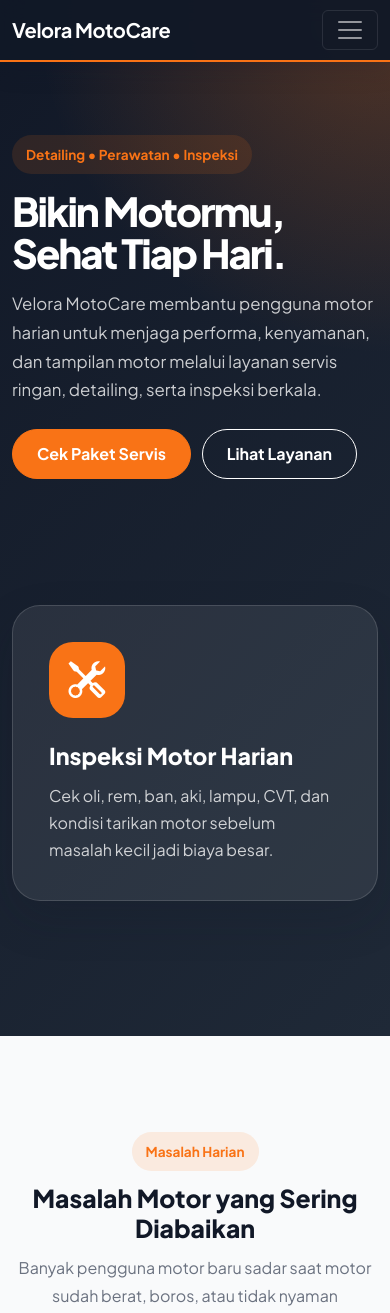
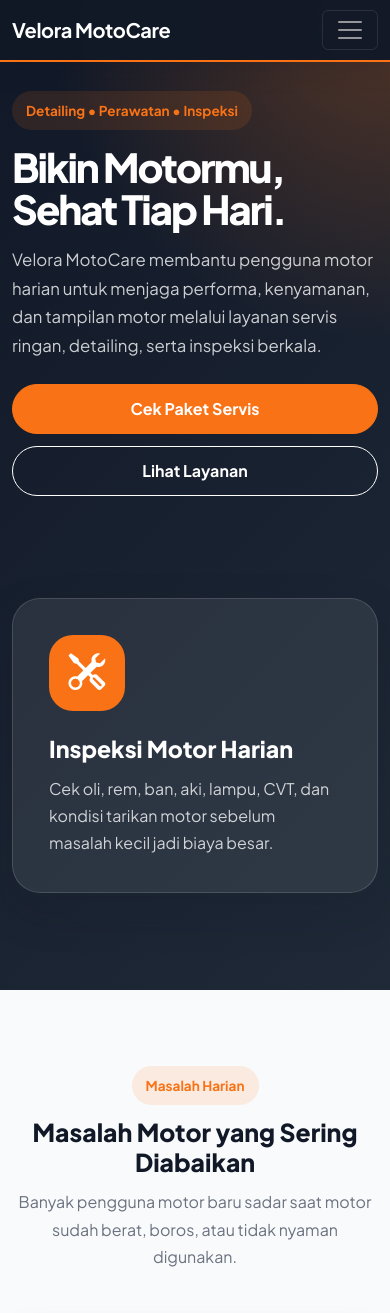
Before and after one commit to RusdiEneri/UTSWeb_IF4A_0055, a PHP site: page / in a window 390 px wide. Shown: the top 1313 px of the page. Run offline with PHP 8.4, Linux system fonts and the light colour scheme.

Commit message:
mengatur responsive pada layout mobile

```diff
--- a/style.css
+++ b/style.css
@@ -455,3 +455,31 @@ section {
   color: rgba(255, 255, 255, 0.72);
   background-color: #0B1120;
 }
+
+/* ===== RESPONSIVE ===== */
+@media (max-width: 991px) {
+  .section-padding {
+    padding: 76px 0;
+  }
+
+  .hero-section {
+    padding-top: 70px;
+  }
+
+  .about-highlight {
+    grid-template-columns: 1fr;
+  }
+}
+
+@media (max-width: 575px) {
+  .hero-actions .btn {
+    width: 100%;
+    margin-bottom: 12px;
+  }
+
+  .estimator-box,
+  .checklist-box,
+  .booking-form {
+    padding: 24px;
+  }
+}
```
